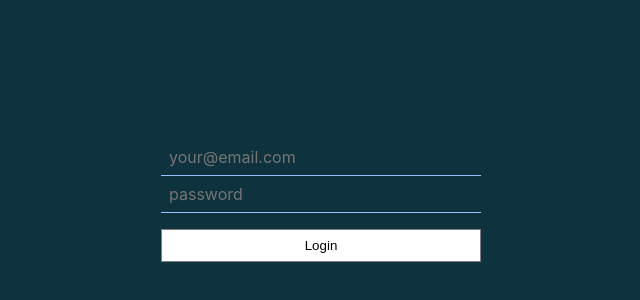
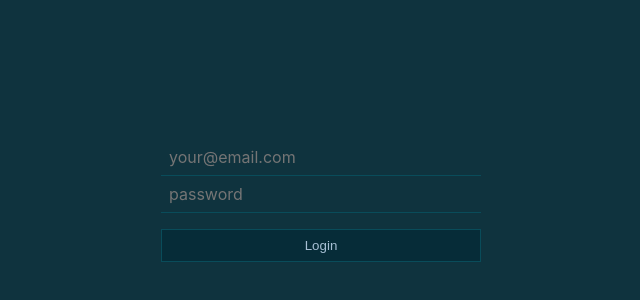
Before and after one commit to Opus1no2/todo, a React (Create React App) app in the folder frontend/: page / in a window 1280 px wide. Shown: the part 200-500 px from the top of the page, without its empty margins (319-959 px from the left). Built offline with nearby package versions, Linux system fonts and the light colour scheme.

Commit message:
styling and better notes

```diff
--- a/frontend/src/TodoList/NoteInput.js
+++ b/frontend/src/TodoList/NoteInput.js
@@ -56,7 +56,7 @@ const NoteInput = (props) => {
     <Cont>
       {isEditing
         ? <>
-          <TxtArea rows='10' onChange={(e) => setNotes(e.target.value)} placeholder={notes} />
+          <TxtArea rows='10' onChange={(e) => setNotes(e.target.value)} value={notes} />
           <Btn onClick={handleSave}>save</Btn>
           </>
         : <div>{notes}</div>
--- a/frontend/src/pages/Login.js
+++ b/frontend/src/pages/Login.js
@@ -13,9 +13,10 @@ const Container = styled.div`
 `
 
 const Btn = styled.button`
-  background: white;
+  background: ${props => props.theme.darkBlue};
+  color: ${props => props.theme.fontWhite};
   border-radius: 0;
-  border: solid 1px grey;
+  border: solid 1px ${props => props.theme.borderBlue};
   width: 100%;
   display: flex;
   justify-content: center;
@@ -25,8 +26,7 @@ const Btn = styled.button`
 
   &:hover {
     cursor: pointer;
-    background: #4aabff;
-    color: white;
+    background: ${props => props.theme.lighBlue};
   }
 `
 
--- a/frontend/src/ui/TextInput.js
+++ b/frontend/src/ui/TextInput.js
@@ -2,10 +2,10 @@ import React from 'react'
 import styled from 'styled-components'
 
 const StyledTextInput = styled.input`
-  border:none;
-  border-bottom: solid 1px #96c2f9;
-  background-image:none;
-  background-color:transparent;
+  border: none;
+  border-bottom: solid 1px ${props => props.theme.borderBlue};
+  background-image: none;
+  background-color: transparent !important;
   -webkit-appearance: none;
   -webkit-box-shadow: none;
   -moz-box-shadow: none;
@@ -18,6 +18,8 @@ const StyledTextInput = styled.input`
 
   padding: .5rem;
   width: 100%;
+
+  color: ${props => props.theme.fontWhite};
 `
 
 const TextInput = (props) => {
```
Lines whose indentation alone changed are shown as unchanged.
